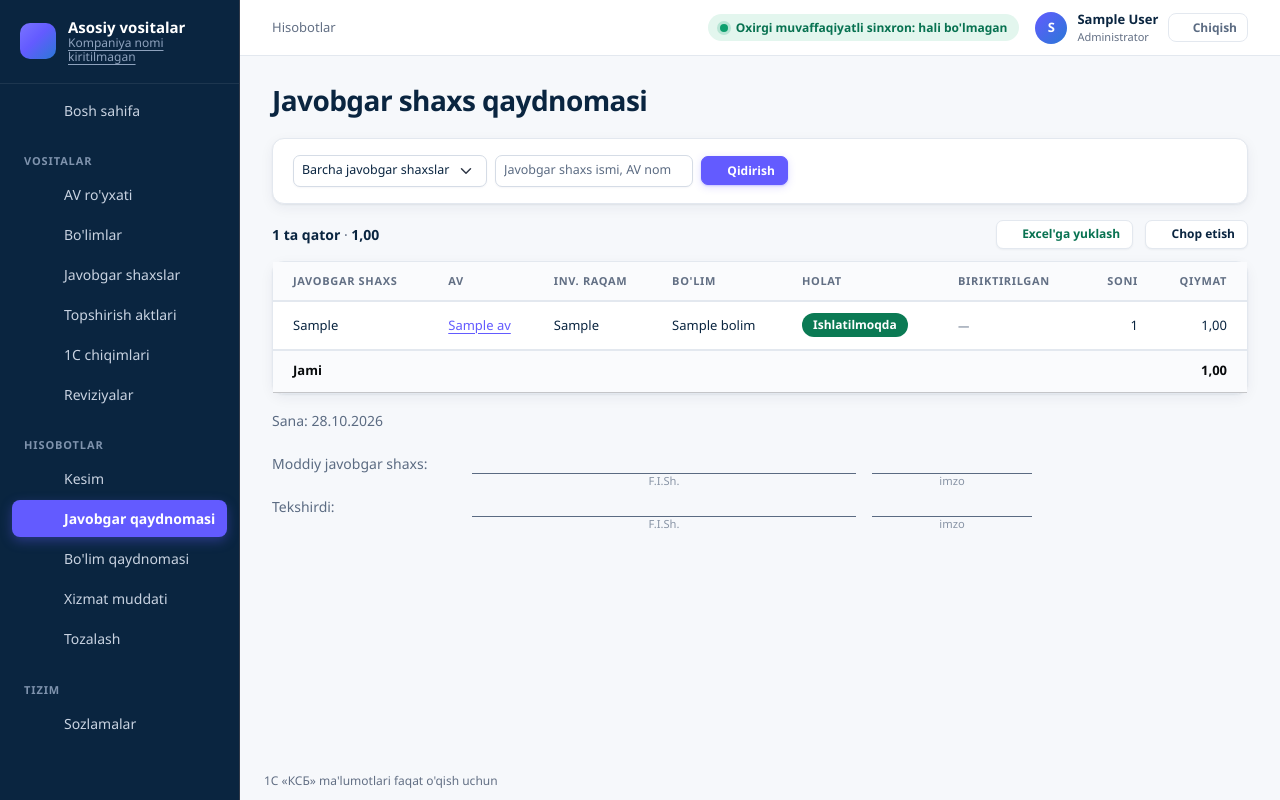
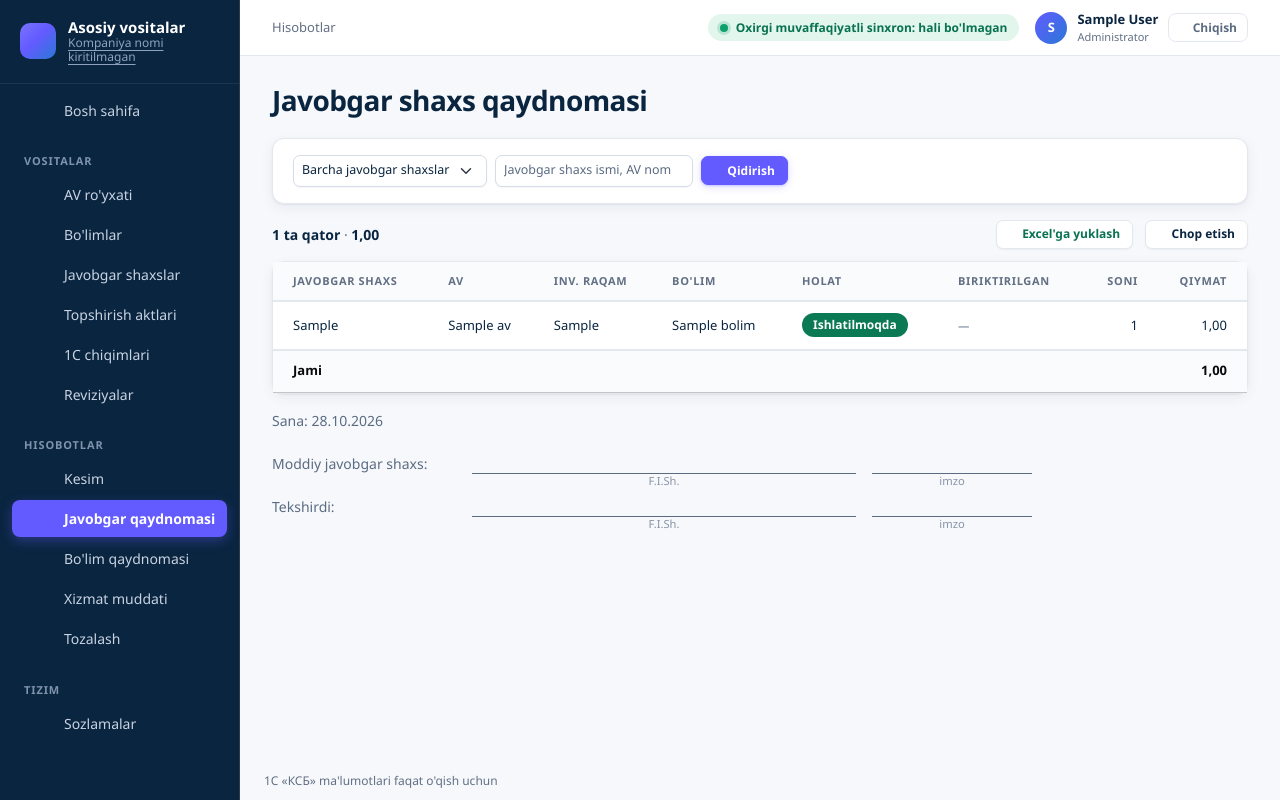
Before and after one commit to Muhammadrizo04/AVPlatform, a Django app: page /hisobotlar/mol-qaydnoma/ in a window 1280 px wide. Run offline with Django 5.2, Linux system fonts and the light colour scheme; a user stored in the database is signed in; data comes from the database, SQL or seed files in the repository; tables that the repository leaves empty hold one stand-in row (values such as "Sample post"); data that the repository does not hold is empty; some web fonts are replaced.

Commit message:
fix(hisobotlar): qaydnomalarda AV nomi tagidagi chiziq olib tashlandi
Havola oddiy matn rangida, faqat ustiga kelganda chiziladi; bosmada qora.

Co-Authored-By: Claude Opus 5.5 <noreply@anthropic.com>

```diff
--- a/hisobotlar/templates/hisobotlar/bolim_qaydnoma.html
+++ b/hisobotlar/templates/hisobotlar/bolim_qaydnoma.html
@@ -35,7 +35,7 @@
   <thead><tr><th>Bo'lim</th><th>AV</th><th>Inv. raqam</th><th>Javobgar shaxs</th><th>Holat</th><th>Joylashtirilgan</th><th class="son">Soni</th>{% if pul_huquqi %}<th class="son">Qiymat</th>{% endif %}</tr></thead>
   <tbody>
   {% for q in qatorlar %}
-    <tr><td>{{ q.bolim }}</td><td><a href="{% url 'vositalar:kartochka' q.av.pk %}">{{ q.av.nomi }}</a></td><td>{{ q.inv }}</td><td>{% if q.mol %}{{ q.mol.ism }}{% else %}<span class="text-body-secondary">—</span>{% endif %}</td><td><span class="holat-pill h-{{ q.holat|holat_sinfi }}">{{ q.holat }}</span></td><td class="text-nowrap small">{% if q.sana %}{{ q.sana|date:"d.m.Y" }}{% if q.sana_soni > 1 %}<div class="text-body-secondary">{{ q.sana_soni }} marta</div>{% endif %}{% else %}<span class="text-body-secondary" title="Platformada tarixi yo'q">—</span>{% endif %}</td><td class="son">{{ q.soni|son }}</td>{% if pul_huquqi %}<td class="son">{{ q.qiymat|pul }}</td>{% endif %}</tr>
+    <tr><td>{{ q.bolim }}</td><td><a href="{% url 'vositalar:kartochka' q.av.pk %}" class="av-havola">{{ q.av.nomi }}</a></td><td>{{ q.inv }}</td><td>{% if q.mol %}{{ q.mol.ism }}{% else %}<span class="text-body-secondary">—</span>{% endif %}</td><td><span class="holat-pill h-{{ q.holat|holat_sinfi }}">{{ q.holat }}</span></td><td class="text-nowrap small">{% if q.sana %}{{ q.sana|date:"d.m.Y" }}{% if q.sana_soni > 1 %}<div class="text-body-secondary">{{ q.sana_soni }} marta</div>{% endif %}{% else %}<span class="text-body-secondary" title="Platformada tarixi yo'q">—</span>{% endif %}</td><td class="son">{{ q.soni|son }}</td>{% if pul_huquqi %}<td class="son">{{ q.qiymat|pul }}</td>{% endif %}</tr>
   {% empty %}
     <tr><td colspan="8" class="text-body-secondary">{% if q %}Qidiruv bo'yicha hech narsa topilmadi.{% else %}Bu bo'limda AV yo'q.{% endif %}</td></tr>
   {% endfor %}
--- a/hisobotlar/templates/hisobotlar/mol_qaydnoma.html
+++ b/hisobotlar/templates/hisobotlar/mol_qaydnoma.html
@@ -25,7 +25,7 @@
   <thead><tr><th>Javobgar shaxs</th><th>AV</th><th>Inv. raqam</th><th>Bo'lim</th><th>Holat</th><th>Biriktirilgan</th><th class="son">Soni</th>{% if pul_huquqi %}<th class="son">Qiymat</th>{% endif %}</tr></thead>
   <tbody>
   {% for q in qatorlar %}
-    <tr><td>{{ q.xodim.ism }}</td><td><a href="{% url 'vositalar:kartochka' q.av.pk %}">{{ q.av.nomi }}</a></td><td>{{ q.inv }}</td><td>{{ q.bolim }}</td><td><span class="holat-pill h-{{ q.holat|holat_sinfi }}">{{ q.holat }}</span></td><td class="text-nowrap small">{% if q.sana %}{{ q.sana|date:"d.m.Y" }}{% if q.sana_soni > 1 %}<div class="text-body-secondary">{{ q.sana_soni }} marta</div>{% endif %}{% else %}<span class="text-body-secondary" title="Platformada tarixi yo'q">—</span>{% endif %}</td><td class="son">{{ q.soni|son }}</td>{% if pul_huquqi %}<td class="son">{{ q.qiymat|pul }}</td>{% endif %}</tr>
+    <tr><td>{{ q.xodim.ism }}</td><td><a href="{% url 'vositalar:kartochka' q.av.pk %}" class="av-havola">{{ q.av.nomi }}</a></td><td>{{ q.inv }}</td><td>{{ q.bolim }}</td><td><span class="holat-pill h-{{ q.holat|holat_sinfi }}">{{ q.holat }}</span></td><td class="text-nowrap small">{% if q.sana %}{{ q.sana|date:"d.m.Y" }}{% if q.sana_soni > 1 %}<div class="text-body-secondary">{{ q.sana_soni }} marta</div>{% endif %}{% else %}<span class="text-body-secondary" title="Platformada tarixi yo'q">—</span>{% endif %}</td><td class="son">{{ q.soni|son }}</td>{% if pul_huquqi %}<td class="son">{{ q.qiymat|pul }}</td>{% endif %}</tr>
   {% empty %}
     <tr><td colspan="8" class="text-body-secondary">{% if q or xodim %}Qidiruv bo'yicha hech narsa topilmadi.{% else %}Ma'lumot yo'q.{% endif %}</td></tr>
   {% endfor %}
--- a/panel/static/panel/panel.css
+++ b/panel/static/panel/panel.css
@@ -588,3 +588,7 @@ a.korsatkich:hover { transform: translateY(-1px); box-shadow: var(--av-soya-katt
     box-shadow: inset 0 1px 0 var(--av-chiziq); }
 }
 @media print { .jadval-qotgan thead th, .jadval-qotgan tfoot th { position: static !important; } }
+/* Hisobot jadvallarida AV nomi — tagiga chiziqsiz havola (ustiga kelganda chiziladi) */
+.av-havola { color: var(--av-siyoh); font-weight: 500; text-decoration: none; }
+.av-havola:hover { color: var(--av-indigo); text-decoration: underline; }
+@media print { .av-havola { color: #000; } }
--- a/panel/templates/panel/base.html
+++ b/panel/templates/panel/base.html
@@ -7,7 +7,7 @@
   <title>{% block sarlavha %}Asosiy vositalar{% endblock %} — Asosiy vositalar</title>
   <link rel="stylesheet" href="{% static 'panel/vendor/coreui/coreui.min.css' %}">
   <link rel="stylesheet" href="{% static 'panel/vendor/coreui-icons/css/free.min.css' %}">
-  <link rel="stylesheet" href="{% static 'panel/panel.css' %}?v=9">
+  <link rel="stylesheet" href="{% static 'panel/panel.css' %}?v=10">
   <script src="{% static 'panel/vendor/coreui/coreui.bundle.min.js' %}" defer></script>
   <script src="{% static 'panel/htmx.min.js' %}" defer></script>
   <script src="{% static 'panel/csrf.js' %}?v=2" defer></script>
--- a/reviziya/templates/reviziya/mobil/base.html
+++ b/reviziya/templates/reviziya/mobil/base.html
@@ -6,7 +6,7 @@
   <meta name="theme-color" content="#0a2540">
   <meta name="htmx-config" content='{"responseHandling":[{"code":"204","swap":false},{"code":"[23]..","swap":true},{"code":"400|403|409|422","swap":true,"error":false},{"code":"[45]..","swap":false,"error":true}]}'>
   <title>{% block sarlavha %}Reviziya{% endblock %} — Asosiy vositalar</title>
-  <link rel="stylesheet" href="{% static 'panel/panel.css' %}?v=9">
+  <link rel="stylesheet" href="{% static 'panel/panel.css' %}?v=10">
   <script src="{% static 'panel/csrf.js' %}?v=2" defer></script>
   <script src="{% static 'panel/tasdiq.js' %}?v=3" defer></script>
   <script src="{% static 'panel/qidiruv.js' %}?v=1" defer></script>
```
